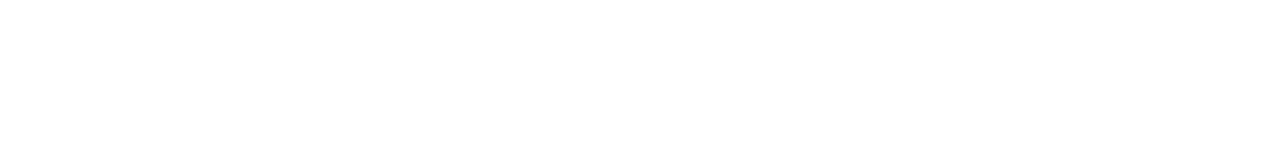
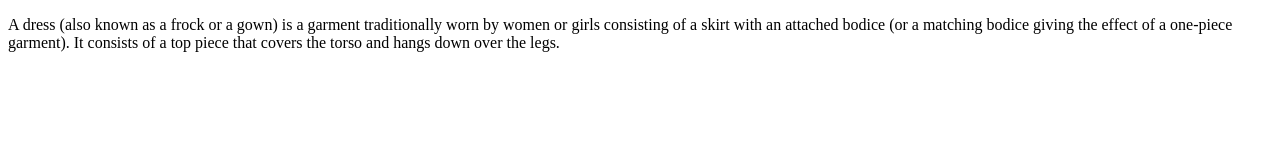
Before and after one commit to snehal0741/miniature-happiness, a plain HTML site: page index.html in a window 1280 px wide. Drawn offline with Linux system fonts and the light colour scheme.

Commit message:
added paragraph tag

```diff
--- a/index.html
+++ b/index.html
@@ -7,6 +7,13 @@
 
 </head>
 <body>
+    <p>
+        A dress (also known as a frock or a gown) is a garment
+        traditionally worn by women or girls consisting of a skirt
+         with an attached bodice (or a matching bodice giving
+         the effect of a one-piece garment). It consists of a top
+         piece that covers the torso and hangs down over the legs.
 
+    </p>
 </body>
 </html>
```
